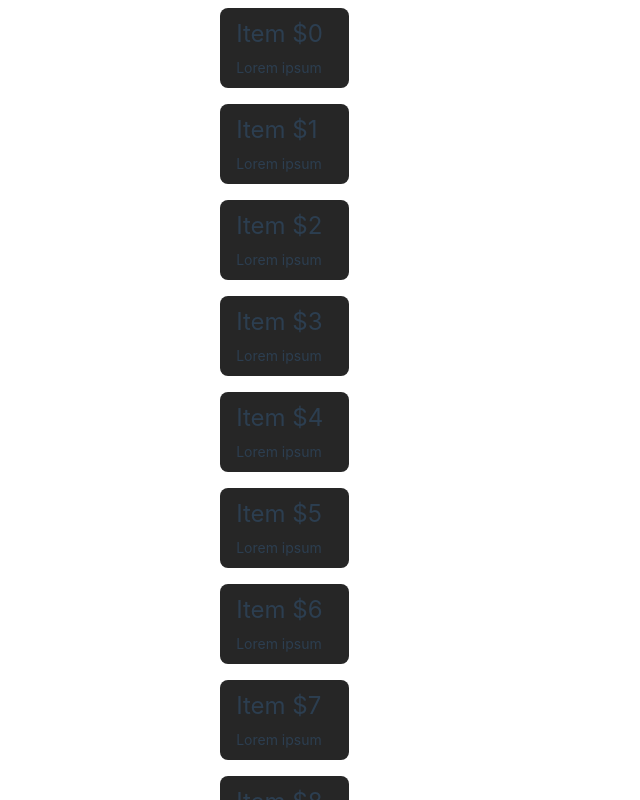
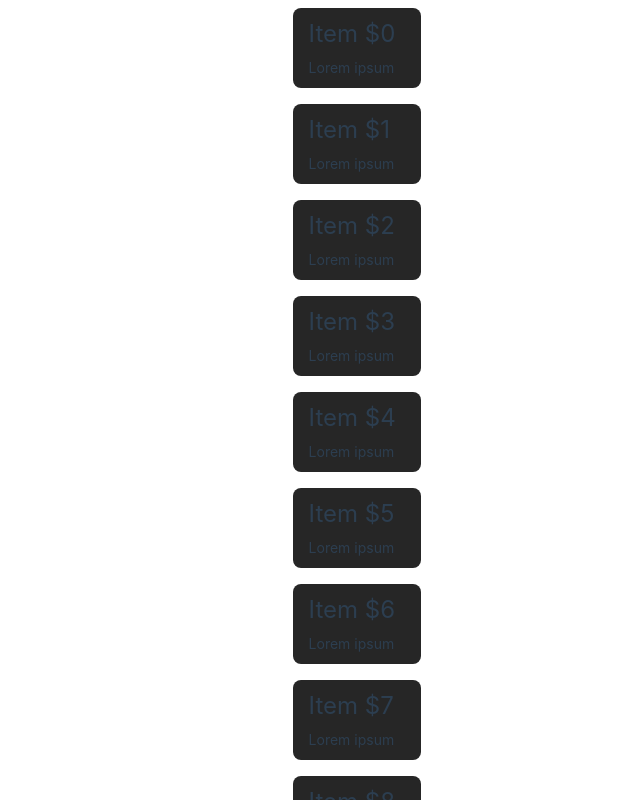
Before and after one commit to smartvain/vue-sample-virtual-lists, a Vue app: page / in a window 1280 px wide. Shown: the whole page, without its empty margins (283-923 px from the left). Built offline with nearby package versions, Linux system fonts and the light colour scheme.

Commit message:
adjust: grid

```diff
--- a/src/assets/main.css
+++ b/src/assets/main.css
@@ -33,7 +33,7 @@ a,
 
   #app {
     display: grid;
-    grid-template-columns: 1fr 1fr;
+    grid-template-columns: 3fr;
     padding: 0 2rem;
   }
 }
```
